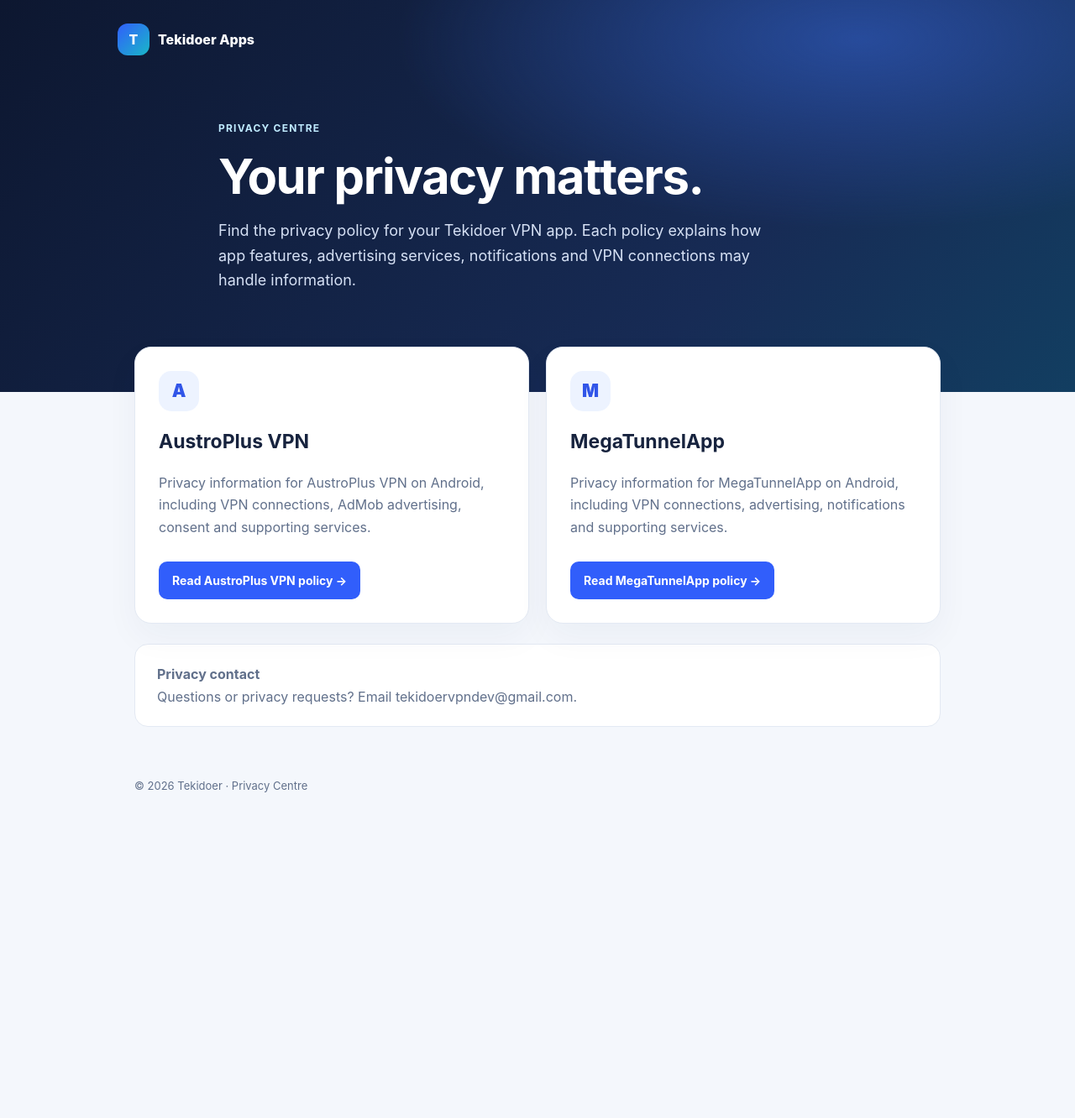
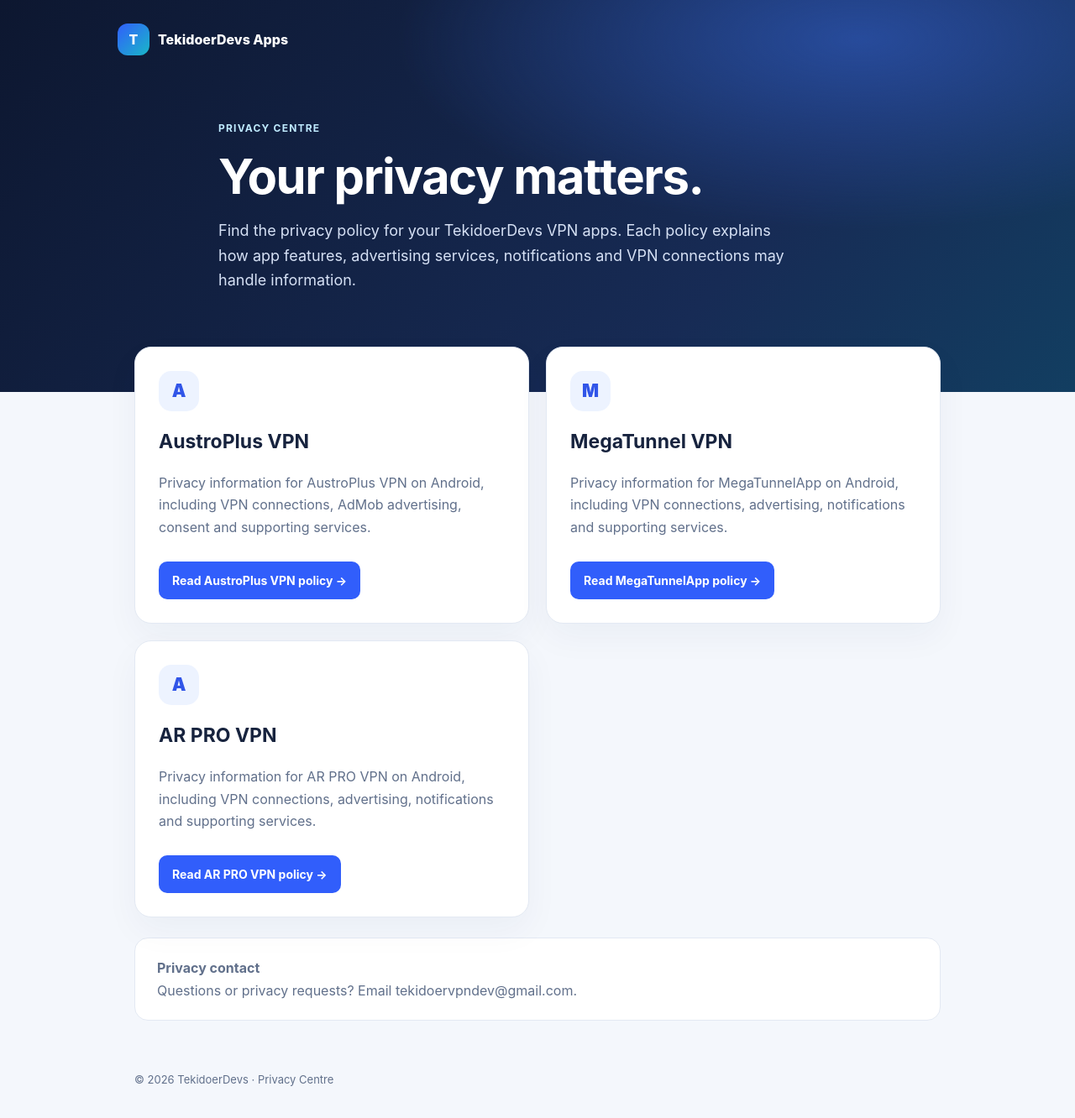
Before and after one commit to SpkHexX/TekidoerDevs-Privacy-Policy, a plain HTML site: page index.html in a window 1280 px wide. Shown: the whole page at 84% size. Before the commit the page ends 982 px from the top, so only its background shows below. Drawn offline with Linux system fonts and the light colour scheme.

Commit message:
Update index.html

```diff
--- a/index.html
+++ b/index.html
@@ -3,8 +3,8 @@
 <head>
 <meta charset="utf-8"><meta name="viewport" content="width=device-width, initial-scale=1">
 <meta name="theme-color" content="#101a35">
-<meta name="description" content="Privacy policies for AustroPlus VPN and MegaTunnelApp by Tekidoer.">
-<title>Tekidoer Apps – Privacy Policies</title>
+<meta name="description" content="Privacy policies for AustroPlus VPN and MegaTunnel VPN & AR PRO VPN by TekidoerDevs.">
+<title>TekidoerDevs Apps – Privacy Policies</title>
 <style>
 :root{--bg:#f4f7fc;--ink:#17233e;--muted:#61708b;--line:#e3e9f3;--blue:#315efb;--cyan:#19b8c8}
 *{box-sizing:border-box}body{margin:0;background:var(--bg);color:var(--ink);font:16px/1.65 Inter,system-ui,-apple-system,"Segoe UI",sans-serif}
@@ -15,13 +15,14 @@ a{color:inherit;text-decoration:none}.hero{background:radial-gradient(ellipse at
 @media(max-width:650px){.grid{grid-template-columns:1fr}.hero-copy{margin-top:52px}.card p{min-height:0}}
 </style></head>
 <body>
-<header class="hero"><div class="nav"><div class="brand"><span class="logo">T</span><span>Tekidoer Apps</span></div></div>
-<div class="hero-copy"><span class="eyebrow">Privacy centre</span><h1>Your privacy matters.</h1><p>Find the privacy policy for your Tekidoer VPN app. Each policy explains how app features, advertising services, notifications and VPN connections may handle information.</p></div></header>
+<header class="hero"><div class="nav"><div class="brand"><span class="logo">T</span><span>TekidoerDevs Apps</span></div></div>
+<div class="hero-copy"><span class="eyebrow">Privacy centre</span><h1>Your privacy matters.</h1><p>Find the privacy policy for your TekidoerDevs VPN apps. Each policy explains how app features, advertising services, notifications and VPN connections may handle information.</p></div></header>
 <main class="inner">
 <div class="grid">
 <article class="card"><div class="symbol">A</div><h2>AustroPlus VPN</h2><p>Privacy information for AustroPlus VPN on Android, including VPN connections, AdMob advertising, consent and supporting services.</p><a class="link" href="austroplus/">Read AustroPlus VPN policy →</a></article>
-<article class="card"><div class="symbol">M</div><h2>MegaTunnelApp</h2><p>Privacy information for MegaTunnelApp on Android, including VPN connections, advertising, notifications and supporting services.</p><a class="link" href="megatunnel/">Read MegaTunnelApp policy →</a></article>
+<article class="card"><div class="symbol">M</div><h2>MegaTunnel VPN</h2><p>Privacy information for MegaTunnelApp on Android, including VPN connections, advertising, notifications and supporting services.</p><a class="link" href="megatunnel/">Read MegaTunnelApp policy →</a></article>
+<article class="card"><div class="symbol">A</div><h2>AR PRO VPN</h2><p>Privacy information for AR PRO VPN on Android, including VPN connections, advertising, notifications and supporting services.</p><a class="link" href="arprovpn/">Read AR PRO VPN policy →</a></article>
 </div>
 <div class="contact"><strong>Privacy contact</strong><br>Questions or privacy requests? Email <a href="mailto:tekidoervpndev@gmail.com">tekidoervpndev@gmail.com</a>.</div>
-</main><footer>© 2026 Tekidoer · Privacy Centre</footer>
+</main><footer>© 2026 TekidoerDevs · Privacy Centre</footer>
 </body></html>
```
